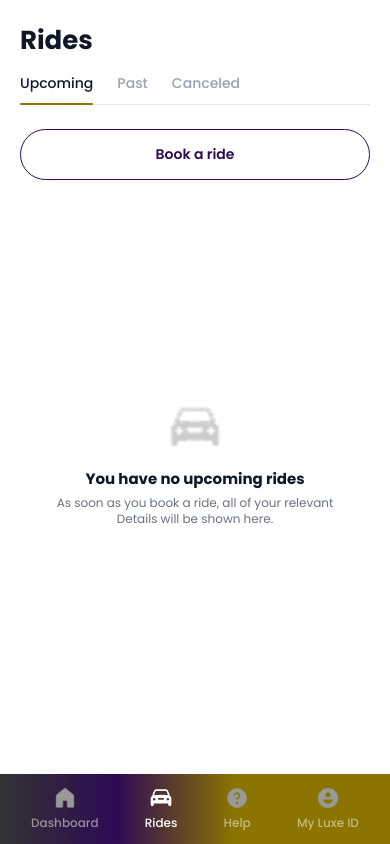
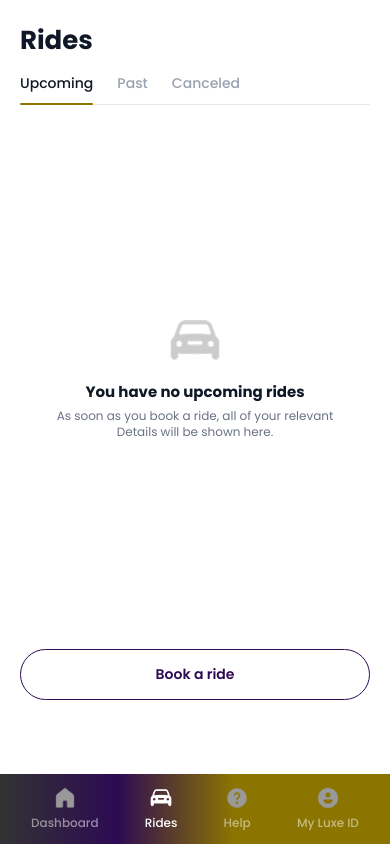
Before and after one commit to temmy762/movo-app, a Next.js app: page /home/rides in a window 390 px wide. Built offline with nearby package versions, Linux system fonts and the light colour scheme.

Commit message:
fix(rides): swap to EMPTYCar.png, single Book-a-ride button at bottom with extra mobile padding to clear nav

```diff
--- a/app/home/rides/page.tsx
+++ b/app/home/rides/page.tsx
@@ -39,7 +39,7 @@ export default function RidesPage() {
       style={{ fontFamily: "var(--font-poppins)" }}
     >
       {/* Scrollable content */}
-      <div className="flex-1 overflow-y-auto pb-24 flex flex-col">
+      <div className="flex-1 overflow-y-auto pb-32 md:pb-24 flex flex-col">
         <div className="w-full max-w-lg md:max-w-2xl mx-auto flex-1 flex flex-col px-5 md:px-10 pt-6 md:pt-10">
           {/* Title */}
           <h1 className="text-[26px] md:text-[34px] font-bold text-gray-900 leading-tight">Rides</h1>
@@ -69,23 +69,11 @@ export default function RidesPage() {
             })}
           </div>
 
-          {/* Book a ride — MOBILE ONLY: above empty state to avoid bottom-nav overlap */}
-          <div className="md:hidden mt-6">
-            <button
-              type="button"
-              onClick={() => router.push("/home/pickup")}
-              className="w-full py-3.5 rounded-full border-[1.5px] text-[14px] font-semibold"
-              style={{ borderColor: "#2D0A53", color: "#2D0A53" }}
-            >
-              Book a ride
-            </button>
-          </div>
-
           {/* Empty state */}
           <div className="flex-1 flex flex-col items-center justify-center text-center px-6 py-10 md:py-16">
             <div className="relative w-14 h-14 md:w-20 md:h-20 mb-3 md:mb-5 opacity-70">
               <Image
-                src="/images/Car.png"
+                src="/images/EMPTYCar.png"
                 alt="Car"
                 fill
                 sizes="(max-width: 768px) 56px, 80px"
@@ -98,12 +86,12 @@ export default function RidesPage() {
             </p>
           </div>
 
-          {/* Book a ride — DESKTOP ONLY: at the bottom */}
-          <div className="hidden md:block pb-6">
+          {/* Book a ride */}
+          <div className="pb-4 md:pb-6">
             <button
               type="button"
               onClick={() => router.push("/home/pickup")}
-              className="w-full max-w-md mx-auto block py-4 rounded-full border-[1.5px] text-[15px] font-semibold"
+              className="w-full md:max-w-md md:mx-auto md:block py-3.5 md:py-4 rounded-full border-[1.5px] text-[14px] md:text-[15px] font-semibold"
               style={{ borderColor: "#2D0A53", color: "#2D0A53" }}
             >
               Book a ride
```
